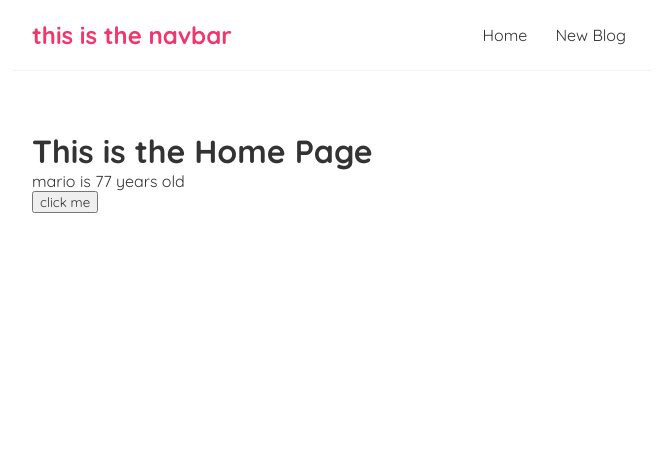
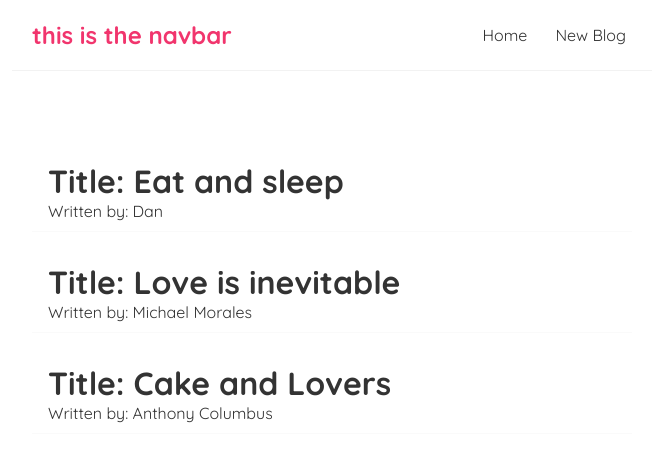
Before and after one commit to tarzann419/react-tut, a React (Create React App) app: page / in a window 1280 px wide. Shown: the top 462 px of the page, without its empty margins (308-964 px from the left). Built offline with nearby package versions, Linux system fonts and the light colour scheme.

Commit message:
useState, list outputting and mapping

```diff
--- a/src/Home.js
+++ b/src/Home.js
@@ -2,23 +2,24 @@ import { useState } from "react";
 
 const Home = () => {
 
-    const [name, setName] = useState('mario');
-    const [age, setAge] = useState(77);
-    const helloWorld = () => {
-        setName('luigi');
-        setAge(34)
-    }
-
-    // const helloWorldAgain = (name) => {
-    //     console.log('Hello, ' + name + '!')
-    // }
+    const [blogs, setBlogs] = useState([
+        // an arrya of blogs
+        { title: 'Eat and sleep', body: 'The man who ate before sleeping...', author: 'Dan', id: 1 },
+        { title: 'Love is inevitable', body: 'Widow and homeless...', author: 'Michael Morales', id: 2 },
+        { title: 'Cake and Lovers', body: 'The white and barren...', author: 'Anthony Columbus', id: 3 }
+    ]);
 
     return (
         <div className="home">
-            <h1>This is the Home Page</h1>
-            <p> { name } is { age } years old </p>
-            <button onClick={helloWorld}>click me</button>
-            {/* <button onClick={ () => helloWorldAgain('mario') }>click me again</button> */}
+            {/* for blog in blogs. so we'll use 'blog' to loop through */}
+            { blogs.map( (blog) => (
+                // never forget to add the key property
+                // the key property helps react to keep track of each item renedered to the DOM
+                <div className="blog-preview" key={blog.id}>
+                    <h1> Title: { blog.title } </h1>
+                    <p> Written by: { blog.author } </p>
+                </div>
+            ) ) }
         </div>
      );
 }
--- a/src/index.css
+++ b/src/index.css
@@ -33,3 +33,19 @@
   margin: 40px auto;
   padding: 20px;
 }
+
+
+/* blog previews / list */
+.blog-preview {
+  padding: 10px 16px;
+  margin: 20px 0;
+  border-bottom: 1px solid #fafafa;
+}
+.blog-preview:hover {
+  box-shadow: 1px 3px 5px rgba(0,0,0,0.1);
+}
+.blog-preview h2 {
+  font-size: 20px;
+  color: #f1356d;
+  margin-bottom: 8px;
+}
```
